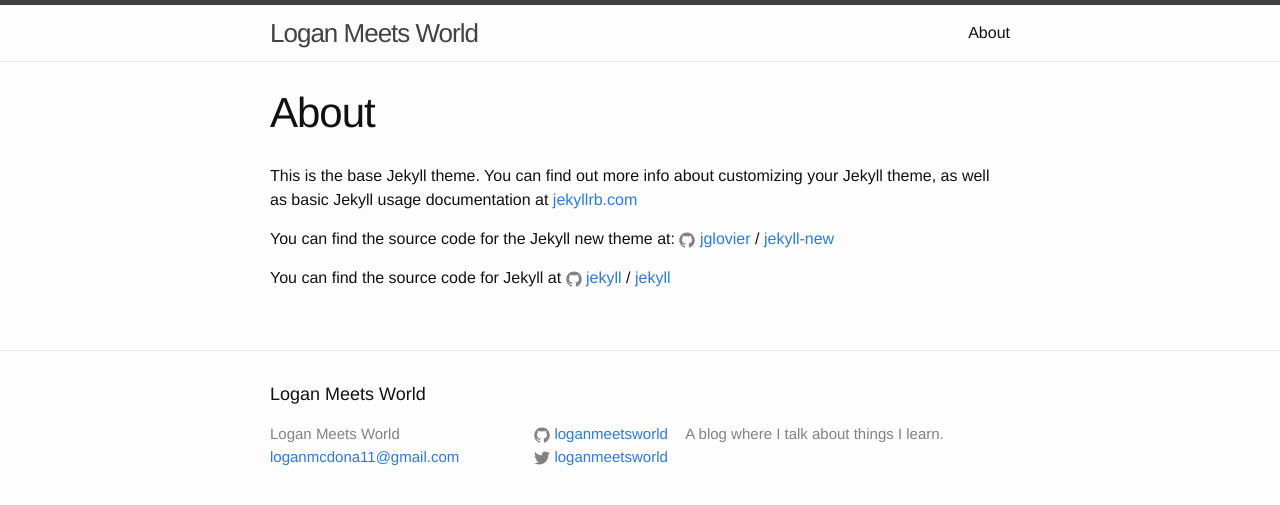
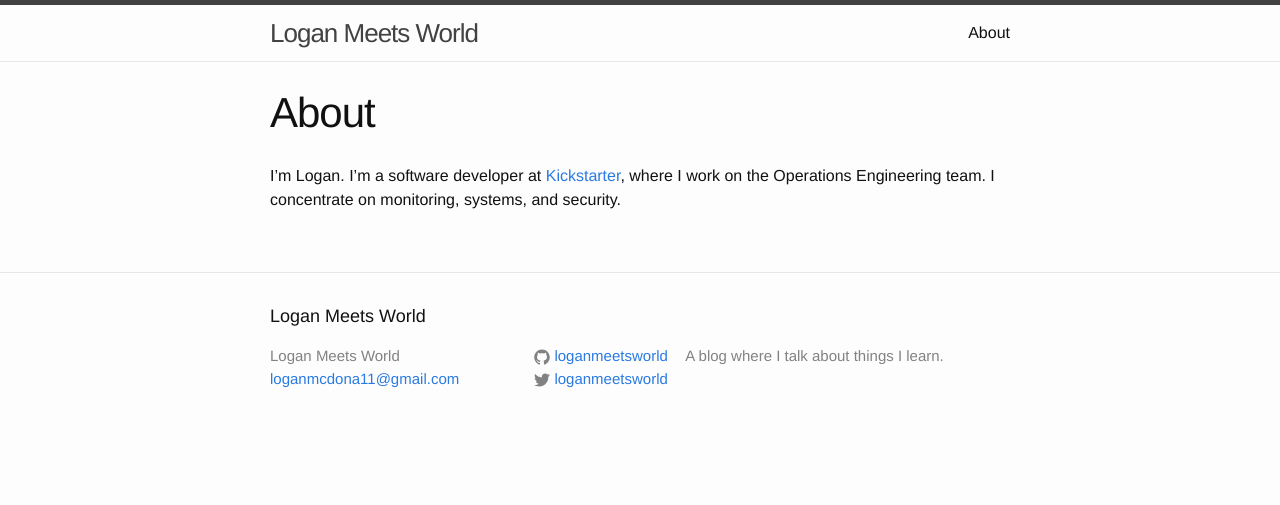
Before and after one commit to ghazaal71/loganmeetsworld, a Jekyll site: the page built from about.md, in a window 1280 px wide. Shown: the top 505 px of the page. Built offline with Jekyll 4.4.1, drawn with Linux system fonts in a browser that asks for light colours.

Commit message:
update about

```diff
--- a/about.md
+++ b/about.md
@@ -4,12 +4,4 @@
 permalink: /about/
 ---
 
-This is the base Jekyll theme. You can find out more info about customizing your Jekyll theme, as well as basic Jekyll usage documentation at [jekyllrb.com](http://jekyllrb.com/)
-
-You can find the source code for the Jekyll new theme at:
-{% include icon-github.html username="jglovier" %} /
-[jekyll-new](https://github.com/jglovier/jekyll-new)
-
-You can find the source code for Jekyll at
-{% include icon-github.html username="jekyll" %} /
-[jekyll](https://github.com/jekyll/jekyll)
+I'm Logan. I'm a software developer at [Kickstarter](https://www.kickstarter.com/), where I work on the Operations Engineering team. I concentrate on monitoring, systems, and security.
```
